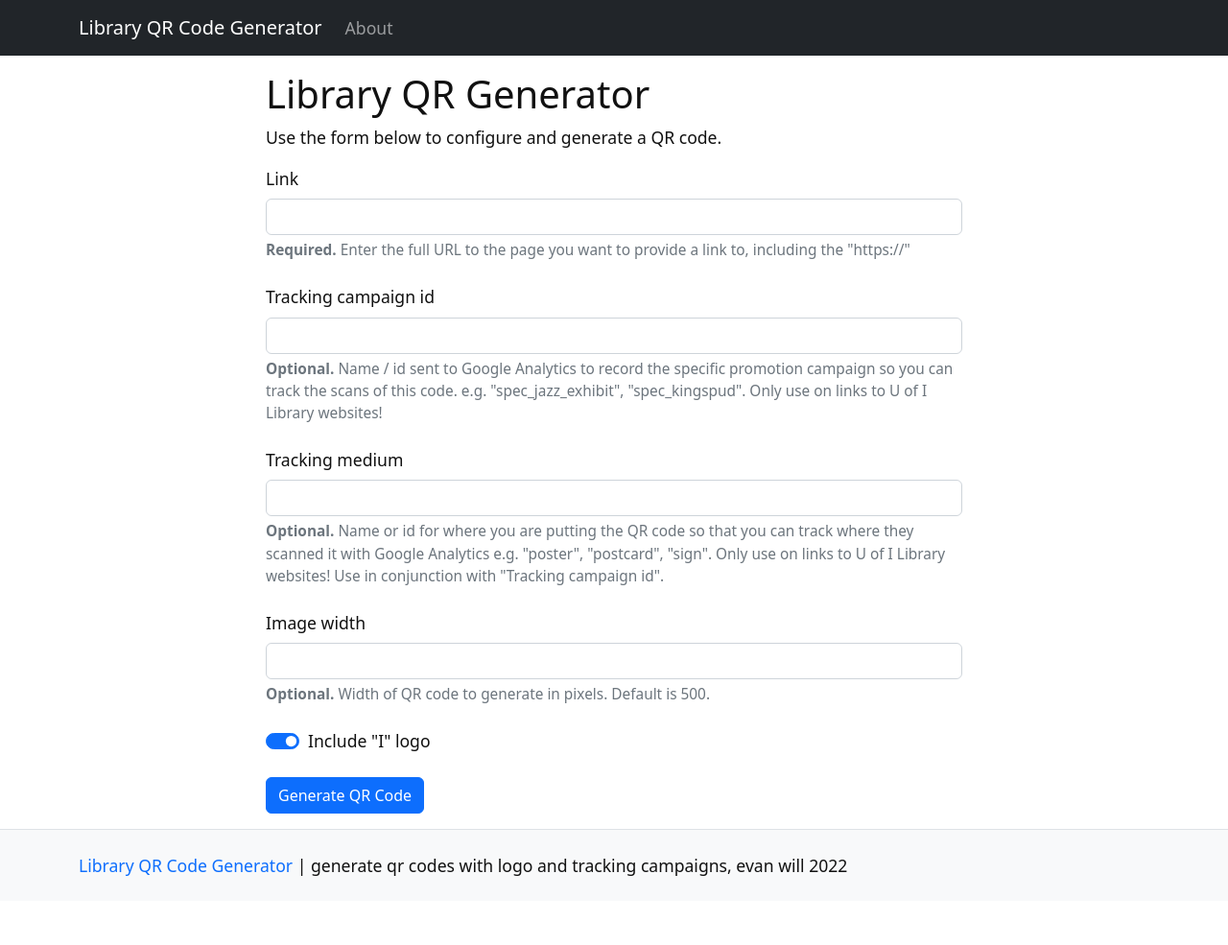
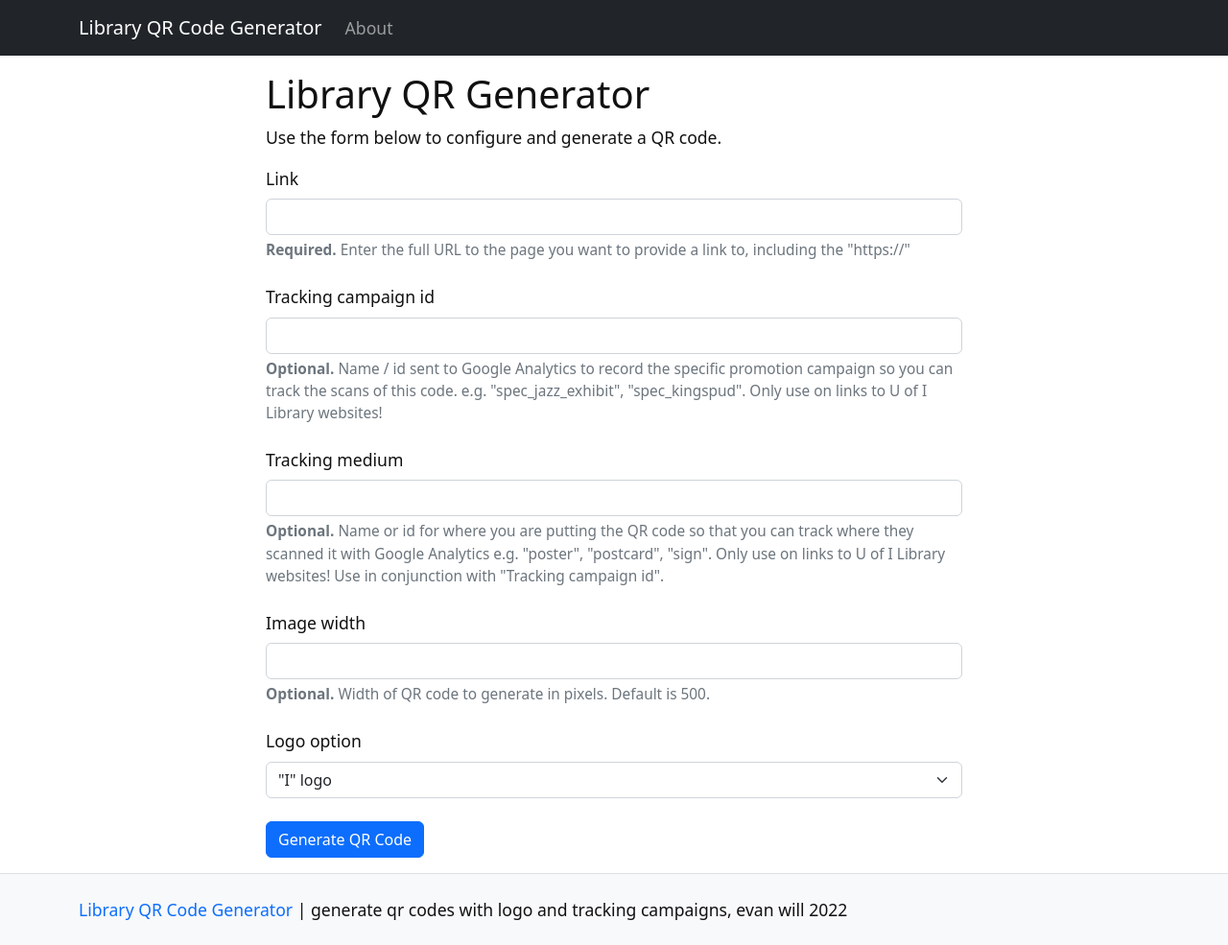
Before and after one commit to thecdil/qr-generator, a Jekyll site: the page built from pages/index.html, in a window 1280 px wide. Shown: the whole page at 96% size. Built offline with Jekyll 4.4.1, drawn with Linux system fonts in a browser that asks for light colours; before the commit the page ends 939 px from its top, so only the background shows below that.

Commit message:
add multiple logo options

```diff
--- a/_includes/qrcodegenerator.html
+++ b/_includes/qrcodegenerator.html
@@ -8,7 +8,7 @@ function generate_qr_code() {
     // get values
     var qrUrl = document.getElementById("qrLink").value;
     var qrWidth = document.getElementById("qrWidth").value ? parseInt(document.getElementById("qrWidth").value) : 500;
-    var qrLogo = document.getElementById("qrLogo").checked ? "{{ '/assets/img/i-logo.png' | relative_url }}" : false;
+    var qrLogo = document.getElementById("qrLogo").value ? "{{ '/assets/img/' | relative_url }}" + document.getElementById("qrLogo").value : false;
     var qrCampaign = document.getElementById("qrCampaign").value;
     var qrMedium = document.getElementById("qrMedium").value ? document.getElementById("qrMedium").value : "qr_code";
     var qrSource = "{{ site.campaign_source }}";
--- a/pages/index.html
+++ b/pages/index.html
@@ -31,11 +31,14 @@ foot: qrcodegenerator.html
         <strong>Optional.</strong> Width of QR code to generate in pixels. Default is 500.
     </div>
 
-    <div class="form-check form-switch mb-4">
-        <input class="form-check-input" type="checkbox" role="switch" id="qrLogo" checked>
-        <label class="form-check-label" for="qrLogo">Include "I" logo</label>
-    </div>
-
+    <label for="qrLogo" class="form-label">Logo option</label>
+    <select class="form-select mb-4" aria-label="select logo option" id="qrLogo">
+        <option value="i-logo.png" selected>"I" logo</option>
+        <option value="ui_library_horizontal.png">Library</option>
+        <option value="cdil-blacktransparent-logo.png">CDIL</option>
+        <option value="confluencelab-logo.png">Confluence Lab</option>
+        <option value="">None</option>
+    </select>
 
     <button type="submit" class="btn btn-primary">Generate QR Code</button>
 
```
Also changed, not shown: assets/img/UI_Library_stacked_4c.png (added), assets/img/cdil-blacktransparent-logo.png (added), assets/img/cdil-gold.png (added), assets/img/confluencelab-logo.png (added), assets/img/ui_library_horizontal.png (added).
